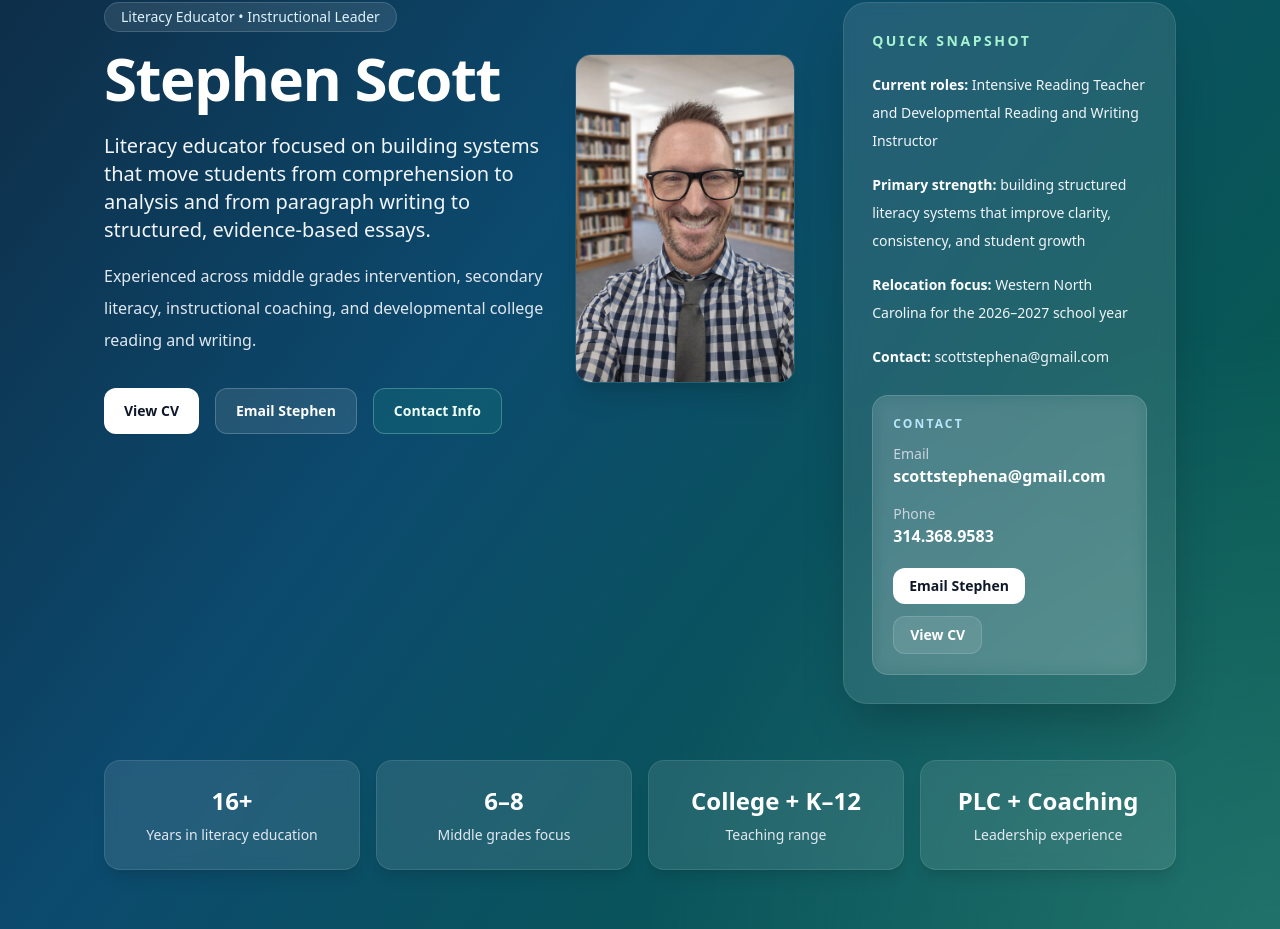
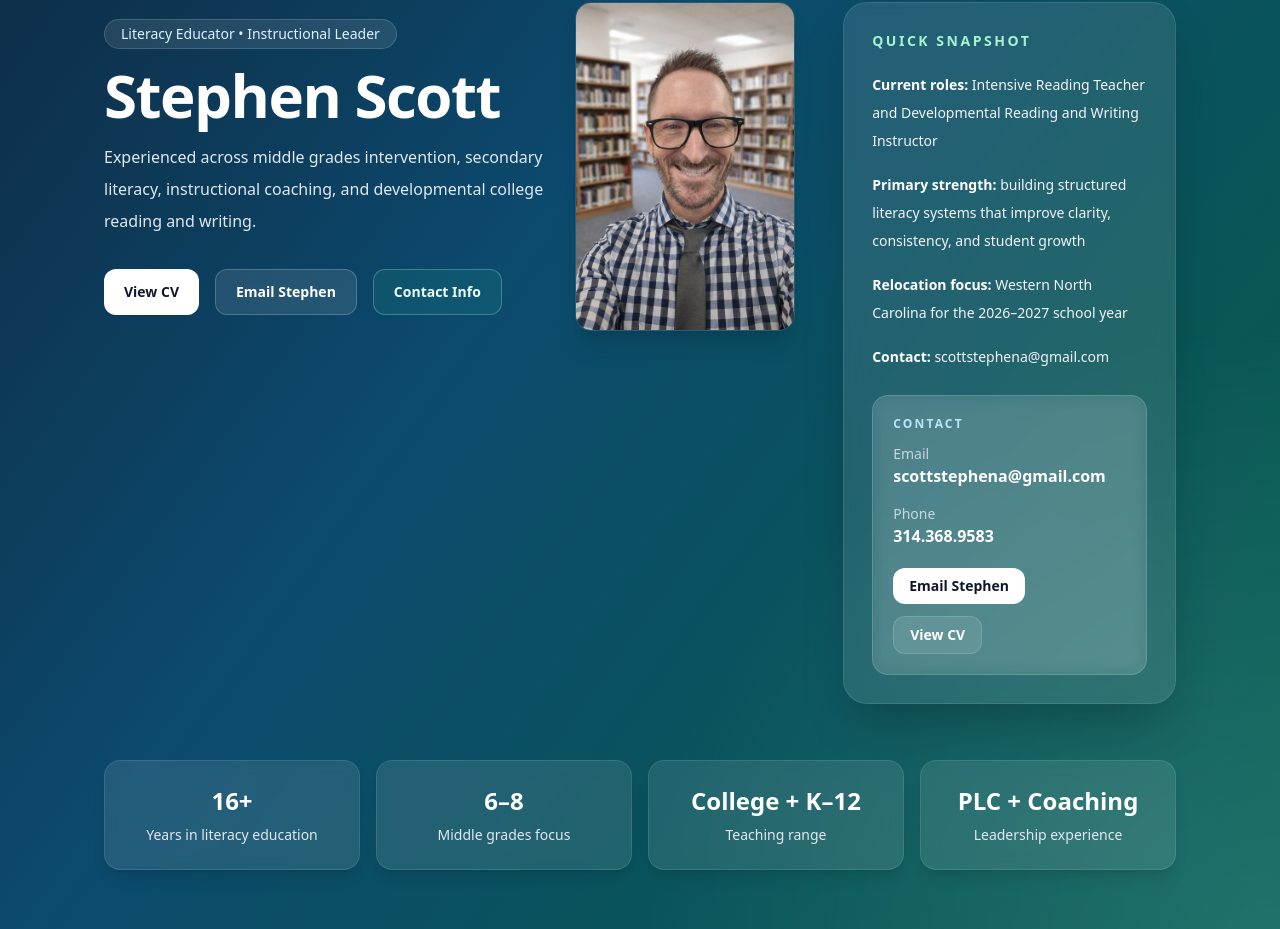
Before and after one commit to profscott311/mrscott-vitae, a Next.js app: page / in a window 1280 px wide. Shown: the part 855-1784 px from the top of the page. Built offline with nearby package versions, Linux system fonts and the light colour scheme.

Commit message:
Remove introductory paragraph from page
Removed introductory paragraph about literacy education.

```diff
--- a/app/page.jsx
+++ b/app/page.jsx
@@ -201,11 +201,6 @@ export default function EducationalVitaeLandingPage() {
       Stephen Scott
     </h1>
 
-    <p className="mt-6 max-w-3xl text-lg leading-8 text-slate-100 md:text-xl">
-      Literacy educator focused on building systems that move students from
-      comprehension to analysis and from paragraph writing to structured,
-      evidence-based essays.
-    </p>
 
     <p className="mt-4 max-w-3xl text-base leading-8 text-slate-200">
       Experienced across middle grades intervention, secondary literacy,
```
